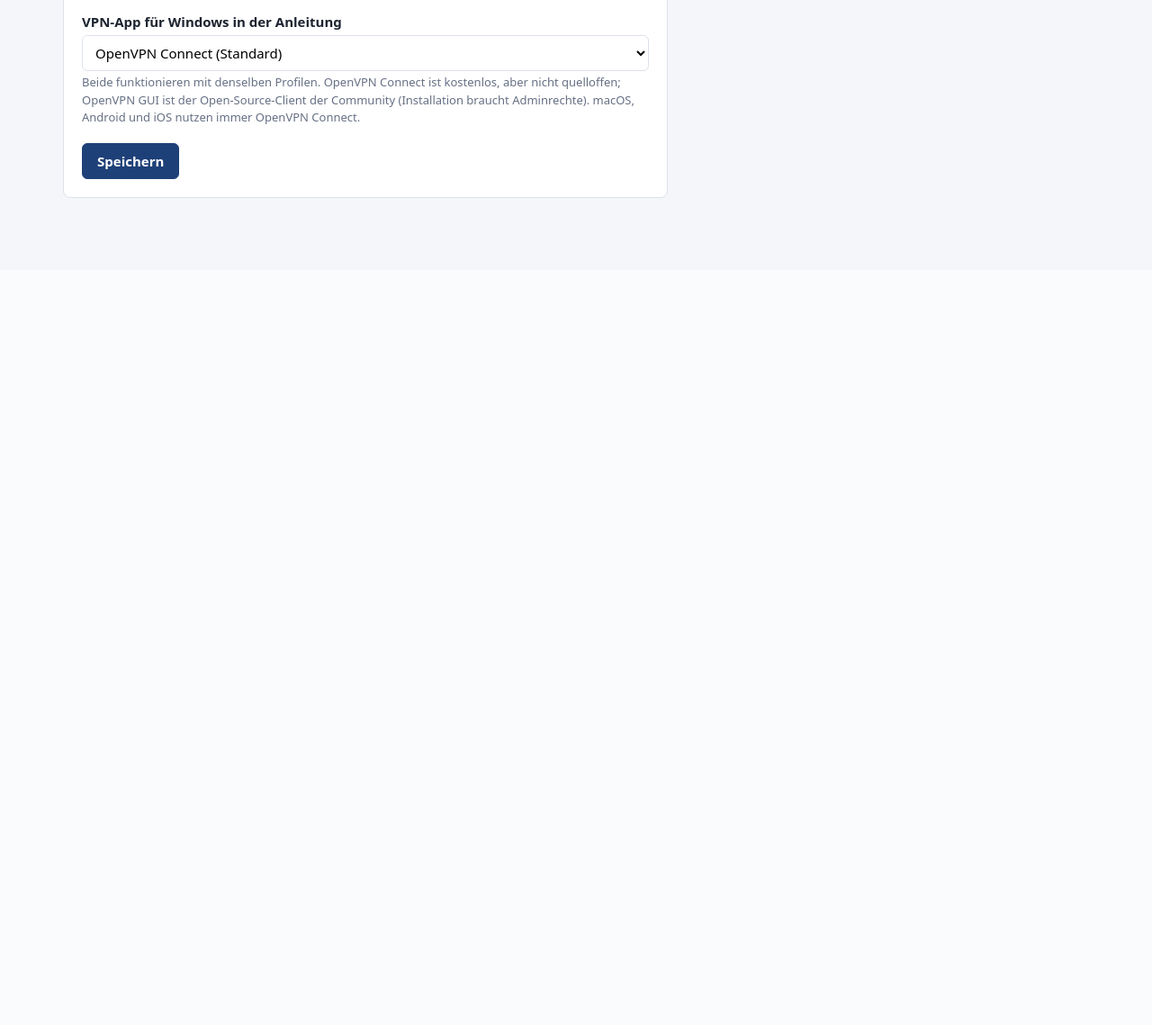
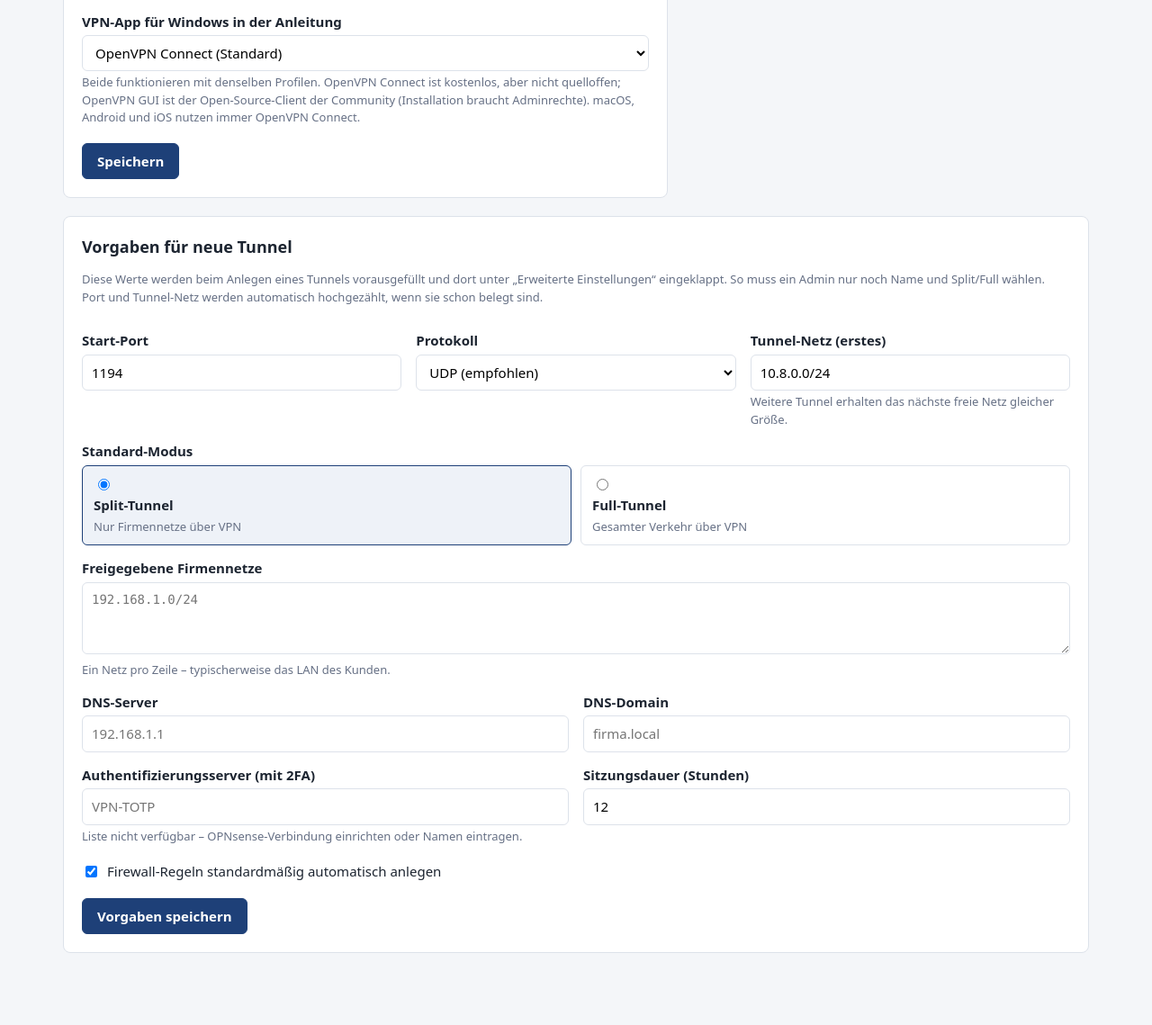
Before and after one commit to DukyNuky/vpnmanager, a FastAPI app: page /settings in a window 1280 px wide. Shown: the part 936-2075 px from the top of the page at 90% size. Before the commit the page ends 1156 px from the top, so only its background shows below. Run offline with FastAPI, Linux system fonts and the light colour scheme; the visitor is signed in with stand-in values (Sample User, id 1); tables that the repository leaves empty hold one stand-in row (values such as "Sample post").

Commit message:
Vorgaben für neue Tunnel: in den Einstellungen festlegbar, Formular mit eingeklappten erweiterten Einstellungen
Co-Authored-By: Claude Opus 5 <noreply@anthropic.com>

```diff
--- a/app/main.py
+++ b/app/main.py
@@ -355,8 +355,28 @@ def _settings_ctx(db: Session) -> dict:
 
 
 @app.get("/settings", response_class=HTMLResponse)
-def settings_form(request: Request, db: Session = Depends(get_db), admin: Admin = Depends(require_admin)):
-    return render(request, "settings.html", s=_settings_ctx(db))
+async def settings_form(request: Request, db: Session = Depends(get_db), admin: Admin = Depends(require_admin)):
+    auth_servers = (await _auth_servers(db, timeout=5))[0] if services.opn_configured(db) else []
+    return render(request, "settings.html", s=_settings_ctx(db), tpl=services.tunnel_template(db),
+                  auth_servers=auth_servers)
+
+
+@app.post("/settings/tunnel-defaults")
+async def settings_tunnel_defaults(request: Request, db: Session = Depends(get_db),
+                                   admin: Admin = Depends(require_admin)):
+    form = await form_data(request)
+    try:
+        tpl = services.validate_template(form)
+    except ValidationError as exc:
+        flash(request, f"Vorgaben nicht gespeichert: {exc}", "error")
+        return redirect("/settings#vorgaben")
+    for key, value in tpl.items():
+        set_setting(db, f"tpl_{key}", value)
+    audit(db, admin.username, "settings.tunnel_defaults",
+          f"{tpl['proto']}/{tpl['port']}, {tpl['network']}, {tpl['mode']}")
+    db.commit()
+    flash(request, "Vorgaben für neue Tunnel gespeichert.")
+    return redirect("/settings#vorgaben")
 
 
 @app.post("/settings")
@@ -498,9 +518,9 @@ async def _not_found(request: Request, _exc):
     return render(request, "error.html", message="Nicht gefunden.", status_code=404)
 
 
-async def _auth_servers(db: Session) -> tuple[list[str], str | None]:
+async def _auth_servers(db: Session, timeout: float = 30) -> tuple[list[str], str | None]:
     try:
-        async with services.client(db) as c:
+        async with services.client(db, timeout=timeout) as c:
             return await c.auth_servers(), None
     except OPNsenseError as exc:
         return [], str(exc)
@@ -512,9 +532,7 @@ async def tunnel_new_form(request: Request, db: Session = Depends(get_db), admin
         flash(request, "Bitte zuerst die Verbindung zur OPNsense einrichten.", "error")
         return redirect("/settings")
     auth_servers, error = await _auth_servers(db)
-    defaults = services.suggest_tunnel_defaults(db)
-    f = {"public_host": get_setting(db, "public_host", ""), "mode": "split", "proto": "udp",
-         "session_hours": 12, "fw_rules": "1", **defaults}
+    f = services.suggest_tunnel_defaults(db)
     return render(request, "tunnel_form.html", f=f, auth_servers=auth_servers, error=error, new=True)
 
 
--- a/app/services.py
+++ b/app/services.py
@@ -28,14 +28,14 @@ class ValidationError(ValueError):
 
 # ------------------------------------------------------------------ Hilfen
 
-def client(db: Session) -> OPNsense:
+def client(db: Session, timeout: float = 30) -> OPNsense:
     url = get_setting(db, "opn_url")
     key = decrypt(get_setting(db, "opn_key_enc"))
     secret = decrypt(get_setting(db, "opn_secret_enc"))
     if not (url and key and secret):
         raise OPNsenseError("Die Verbindung zur OPNsense ist noch nicht eingerichtet (siehe Einstellungen).")
     verify = get_setting(db, "opn_verify_tls", "1") == "1"
-    return OPNsense(url, key, secret, verify_tls=verify)
+    return OPNsense(url, key, secret, verify_tls=verify, timeout=timeout)
 
 
 def opn_configured(db: Session) -> bool:
@@ -90,13 +90,82 @@ def _ips(text: str, field: str) -> list[str]:
     return result
 
 
+# Vorgaben für neue Tunnel (Einstellungen → "Vorgaben für neue Tunnel"), gespeichert als tpl_<feld>
+TEMPLATE_BUILTIN = {
+    "port": "1194", "proto": "udp", "network": "10.8.0.0/24", "mode": "split", "routes": "",
+    "dns_servers": "", "dns_domain": "", "session_hours": "12", "auth_server": "", "fw_rules": "1",
+}
+
+
+def tunnel_template(db: Session) -> dict:
+    return {k: get_setting(db, f"tpl_{k}", v) for k, v in TEMPLATE_BUILTIN.items()}
+
+
+def validate_template(form: dict) -> dict:
+    """Prüft die Vorgaben. Leere Felder sind erlaubt (dann gibt der Admin sie beim Anlegen ein)."""
+    try:
+        port = int(form.get("port") or 1194)
+    except ValueError:
+        port = 0
+    if not 1 <= port <= 65535:
+        raise ValidationError("Start-Port muss zwischen 1 und 65535 liegen.")
+    proto = form.get("proto", "udp")
+    if proto not in ("udp", "tcp"):
+        raise ValidationError("Ungültiges Protokoll.")
+    net = _networks(form.get("network", ""), "Tunnel-Netz")
+    if len(net) != 1:
+        raise ValidationError("Bitte genau ein Tunnel-Netz als Vorlage angeben (z. B. 10.8.0.0/24).")
+    network = ipaddress.ip_network(net[0])
+    if network.version != 4 or network.prefixlen > 28:
+        raise ValidationError("Tunnel-Netz muss ein IPv4-Netz mit /28 oder größer sein.")
+    mode = form.get("mode", "split")
+    if mode not in ("split", "full"):
+        raise ValidationError("Ungültiger Tunnel-Modus.")
+    routes = _networks(form.get("routes", ""), "Freigegebene Netze")
+    dns = _ips(form.get("dns_servers", ""), "DNS-Server")
+    dns_domain = (form.get("dns_domain") or "").strip()
+    if dns_domain and not re.fullmatch(r"[A-Za-z0-9.\-]+", dns_domain):
+        raise ValidationError("DNS-Domain ist ungültig.")
+    try:
+        session_hours = int(form.get("session_hours") or 12)
+    except ValueError:
+        session_hours = 0
+    if not 1 <= session_hours <= 168:
+        raise ValidationError("Sitzungsdauer muss zwischen 1 und 168 Stunden liegen.")
+    return {
+        "port": str(port), "proto": proto, "network": str(network), "mode": mode,
+        "routes": "\n".join(routes), "dns_servers": "\n".join(dns), "dns_domain": dns_domain,
+        "session_hours": str(session_hours), "auth_server": (form.get("auth_server") or "").strip(),
+        "fw_rules": "1" if form.get("fw_rules") else "0",
+    }
+
+
+def _next_free_network(base: str, taken: list) -> str:
+    candidate = ipaddress.ip_network(base)
+    for _ in range(256):
+        if not any(candidate.overlaps(t) for t in taken):
+            return str(candidate)
+        nxt = int(candidate.network_address) + candidate.num_addresses
+        if nxt >= 2 ** 32:
+            break
+        candidate = ipaddress.ip_network(f"{ipaddress.IPv4Address(nxt)}/{candidate.prefixlen}")
+    return base
+
+
 def suggest_tunnel_defaults(db: Session) -> dict:
+    """Formularwerte für einen neuen Tunnel: Vorgaben + nächster freier Port und freies Tunnel-Netz."""
+    tpl = tunnel_template(db)
     tunnels = db.scalars(select(Tunnel)).all()
-    used_nets = {t.network for t in tunnels}
-    used_ports = {t.port for t in tunnels}
-    net = next(f"10.8.{i}.0/24" for i in range(0, 255) if f"10.8.{i}.0/24" not in used_nets)
-    port = next(p for p in range(1194, 1294) if p not in used_ports)
-    return {"network": net, "port": port}
+    used_ports = {t.port for t in tunnels if t.proto == tpl["proto"]}
+    port = next((p for p in range(int(tpl["port"]), 65536) if p not in used_ports), int(tpl["port"]))
+    taken = [ipaddress.ip_network(t.network) for t in tunnels]
+    taken += [ipaddress.ip_network(r) for r in tpl["routes"].split()]
+    return {
+        **tpl,
+        "public_host": get_setting(db, "public_host", ""),
+        "port": port,
+        "network": _next_free_network(tpl["network"], taken),
+    }
 
 
 def validate_tunnel(db: Session, form: dict, existing: Tunnel | None = None) -> dict:
--- a/app/templates/settings.html
+++ b/app/templates/settings.html
@@ -81,4 +81,77 @@
 </div>
 </div>
 </div>
+<form method="post" action="/settings/tunnel-defaults" class="card" id="vorgaben">
+  <input type="hidden" name="csrf_token" value="{{ csrf }}">
+  <h2>Vorgaben für neue Tunnel</h2>
+  <p class="small muted">Diese Werte werden beim Anlegen eines Tunnels vorausgefüllt und dort unter „Erweiterte Einstellungen“
+     eingeklappt. So muss ein Admin nur noch Name und Split/Full wählen. Port und Tunnel-Netz werden automatisch
+     hochgezählt, wenn sie schon belegt sind.</p>
+
+  <div class="row">
+    <div>
+      <label for="tpl_port">Start-Port</label>
+      <input type="number" id="tpl_port" name="port" value="{{ tpl.port }}" min="1" max="65535">
+    </div>
+    <div>
+      <label for="tpl_proto">Protokoll</label>
+      <select id="tpl_proto" name="proto">
+        <option value="udp" {{ 'selected' if tpl.proto == 'udp' }}>UDP (empfohlen)</option>
+        <option value="tcp" {{ 'selected' if tpl.proto == 'tcp' }}>TCP</option>
+      </select>
+    </div>
+    <div>
+      <label for="tpl_network">Tunnel-Netz (erstes)</label>
+      <input type="text" id="tpl_network" name="network" value="{{ tpl.network }}">
+      <div class="hint">Weitere Tunnel erhalten das nächste freie Netz gleicher Größe.</div>
+    </div>
+  </div>
+
+  <label>Standard-Modus</label>
+  <div class="segmented">
+    <label><input type="radio" name="mode" value="split" {{ 'checked' if tpl.mode != 'full' }}>
+      <strong>Split-Tunnel</strong><span class="small muted">Nur Firmennetze über VPN</span></label>
+    <label><input type="radio" name="mode" value="full" {{ 'checked' if tpl.mode == 'full' }}>
+      <strong>Full-Tunnel</strong><span class="small muted">Gesamter Verkehr über VPN</span></label>
+  </div>
+
+  <label for="tpl_routes">Freigegebene Firmennetze</label>
+  <textarea id="tpl_routes" name="routes" placeholder="192.168.1.0/24">{{ tpl.routes }}</textarea>
+  <div class="hint">Ein Netz pro Zeile – typischerweise das LAN des Kunden.</div>
+
+  <div class="row">
+    <div>
+      <label for="tpl_dns">DNS-Server</label>
+      <input type="text" id="tpl_dns" name="dns_servers" value="{{ tpl.dns_servers | replace('\n', ', ') }}" placeholder="192.168.1.1">
+    </div>
+    <div>
+      <label for="tpl_domain">DNS-Domain</label>
+      <input type="text" id="tpl_domain" name="dns_domain" value="{{ tpl.dns_domain }}" placeholder="firma.local">
+    </div>
+  </div>
+
+  <div class="row">
+    <div>
+      <label for="tpl_auth">Authentifizierungsserver (mit 2FA)</label>
+      {% if auth_servers %}
+      <select id="tpl_auth" name="auth_server">
+        <option value="">– beim Anlegen wählen –</option>
+        {% for a in auth_servers %}<option value="{{ a }}" {{ 'selected' if tpl.auth_server == a }}>{{ a }}</option>{% endfor %}
+      </select>
+      {% else %}
+      <input type="text" id="tpl_auth" name="auth_server" value="{{ tpl.auth_server }}" placeholder="VPN-TOTP">
+      <div class="hint">Liste nicht verfügbar – OPNsense-Verbindung einrichten oder Namen eintragen.</div>
+      {% endif %}
+    </div>
+    <div>
+      <label for="tpl_hours">Sitzungsdauer (Stunden)</label>
+      <input type="number" id="tpl_hours" name="session_hours" value="{{ tpl.session_hours }}" min="1" max="168">
+    </div>
+  </div>
+
+  <label class="inline" style="margin-top:18px"><input type="checkbox" name="fw_rules" value="1" {{ 'checked' if tpl.fw_rules == '1' }}>
+    Firewall-Regeln standardmäßig automatisch anlegen</label>
+
+  <div class="actions"><button type="submit">Vorgaben speichern</button></div>
+</form>
 {% endblock %}
```
Also changed, not shown: app/templates/tunnel_form.html (+37 -20 lines).
